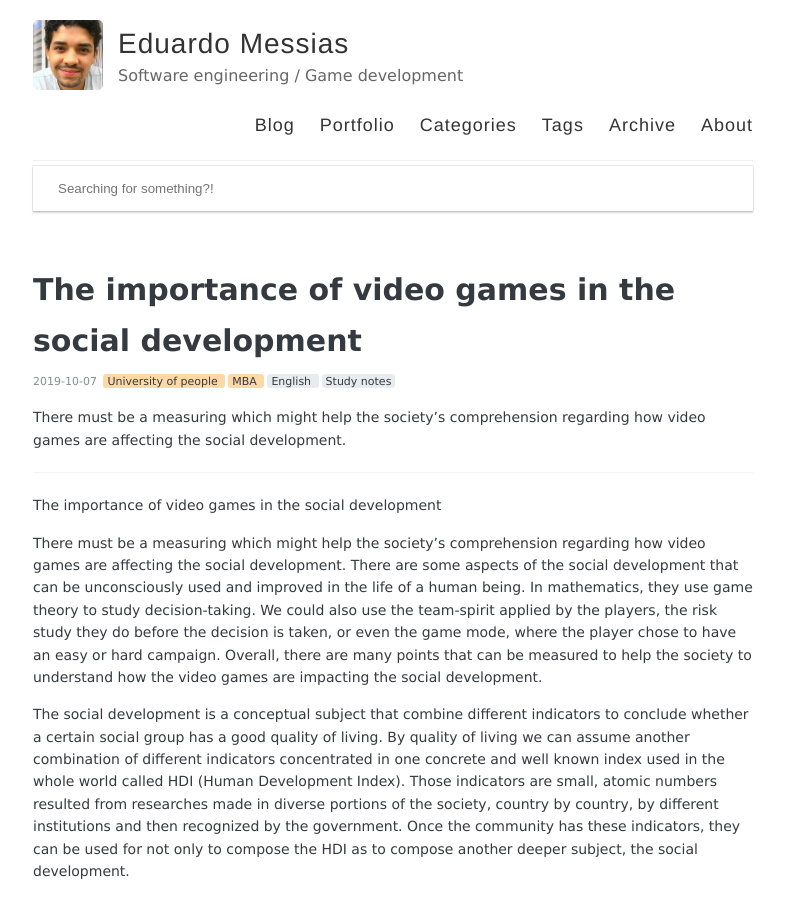
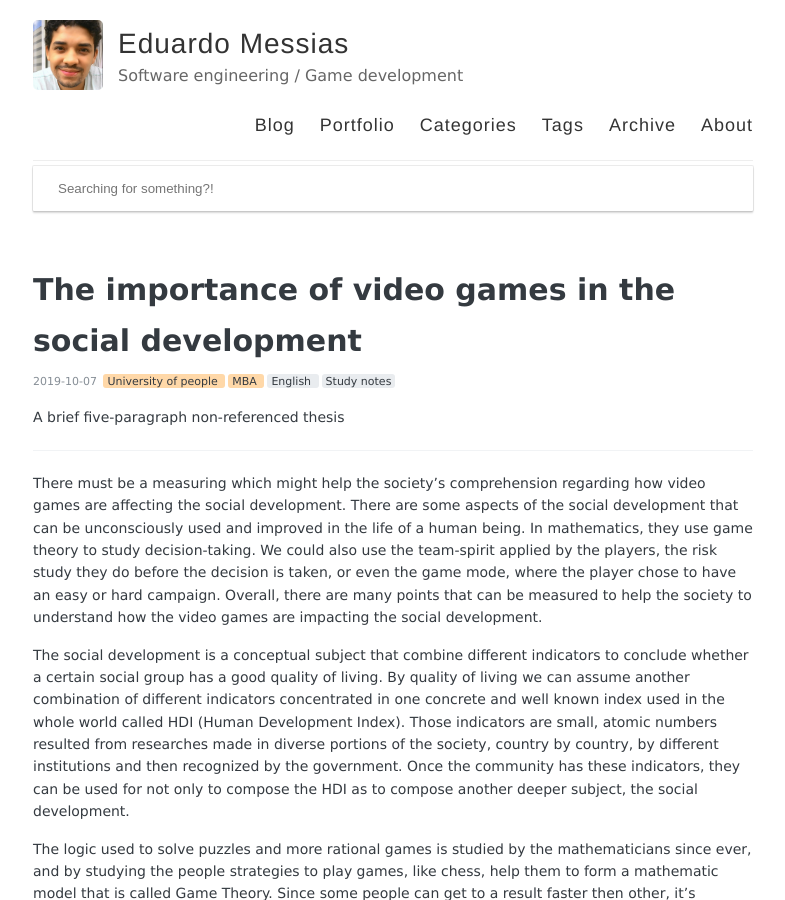
Before and after one commit to eduardomessias/eduardomessias.github.io, a Jekyll site: the page built from _posts/2019-10-07-mba-uopeople-the-importance-of-video-games-in-the-social-development.md, in a window 1280 px wide and 900 px high. Shown: the whole window, without its empty margins (247-1032 px from the left). Built offline with Jekyll 4.4.1, drawn with Linux system fonts in a browser that asks for light colours.

Commit message:
Update 2019-10-07-mba-uopeople-the-importance-of-video-games-in-the-social-development.md

```diff
--- a/_posts/2019-10-07-mba-uopeople-the-importance-of-video-games-in-the-social-development.md
+++ b/_posts/2019-10-07-mba-uopeople-the-importance-of-video-games-in-the-social-development.md
@@ -9,11 +9,9 @@ categories:
   - MBA
 ---
 
-There must be a measuring which might help the society's comprehension regarding how video games are affecting the social development.
+A brief five-paragraph non-referenced thesis
 
 ---
-
-The importance of video games in the social development
 
 There must be a measuring which might help the society's comprehension regarding how video games are affecting the social development. There are some aspects of the social development that can be unconsciously used and improved in the life of a human being. In mathematics, they use game theory to study decision-taking. We could also use the team-spirit applied by the players, the risk study they do before the decision is taken, or even the game mode, where the player chose to have an easy or hard campaign. Overall, there are many points that can be measured to help the society to understand how the video games are impacting the social development.
 
```
